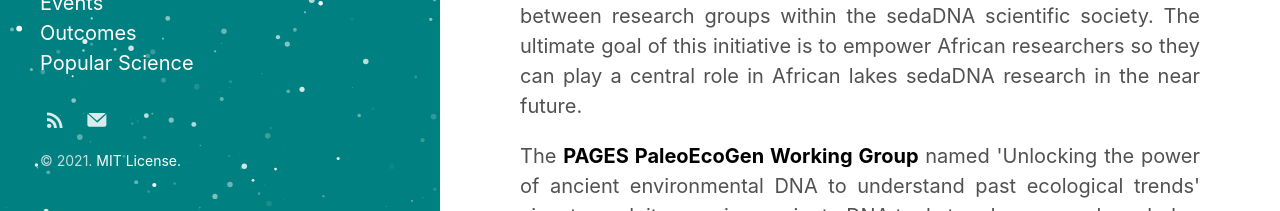
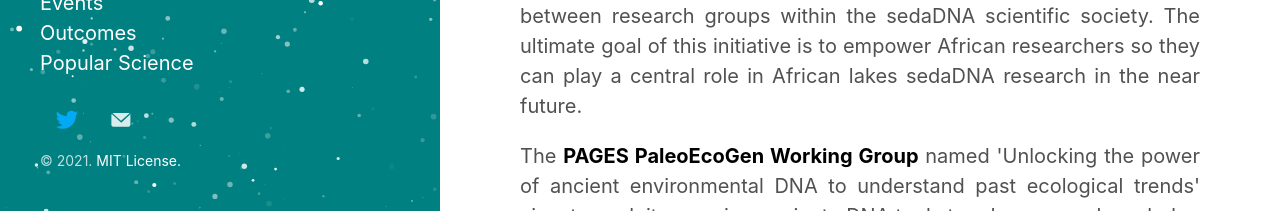
Before and after one commit to sedadna/sedadna.github.io, a Jekyll site: the page built from index.html, in a window 1280 px wide and 900 px high, scrolled down 539 px. Shown: the part 689-900 px from the top of the window. Built offline with Jekyll 4.4.1, drawn with Linux system fonts in a browser that asks for light colours; the list of posts is cut into pages by our own code.

Commit message:
Update sidebar-icon-links.html

```diff
--- a/_includes/sidebar-icon-links.html
+++ b/_includes/sidebar-icon-links.html
@@ -15,7 +15,7 @@
   <a id="subscribe-link"
      class="icon" title="Subscribe" aria-label="Subscribe"
      href="https://twitter.com/SedimentaryDNA?lang=en">
-    {% include svg/feed.svg %}
+    {% include svg/twitter.svg %}
   </a>
 
   {% comment %}
```
